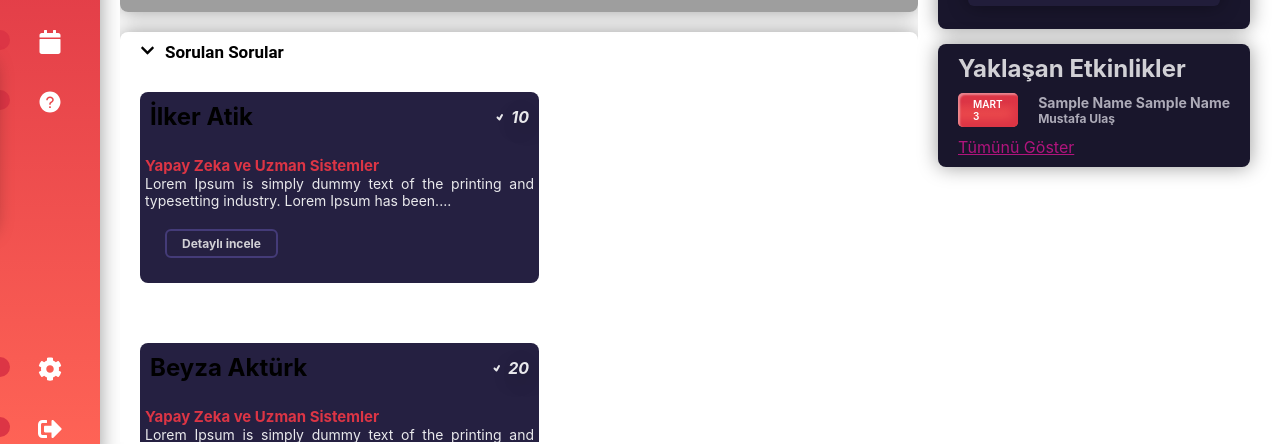
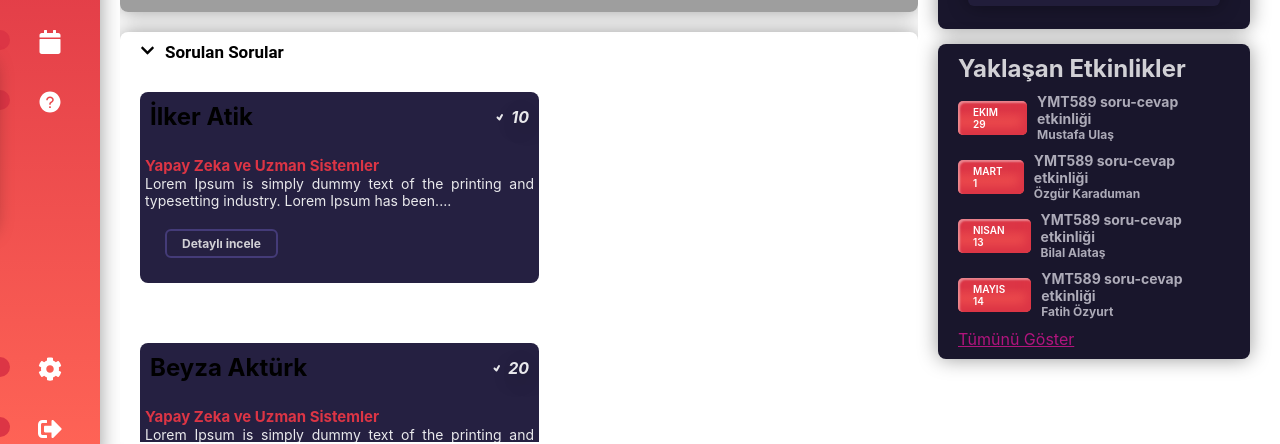
Before and after one commit to Atlantis-Takimi/Atlantis-Frontend, a React (Create React App) app in the folder frontend/: page / in a window 1280 px wide. Shown: the part 338-782 px from the top of the page. Built offline with nearby package versions, Linux system fonts and the light colour scheme; grey boxes are pictures that could not be loaded.

Commit message:
Create event section content

```diff
--- /dev/null
+++ b/frontend/src/Components/MainContainer/Events.jsx
@@ -0,0 +1,8 @@
+const Events = [
+    {id: 1, events_date: 'Ekim 29', events_name: 'YMT589 soru-cevap etkinliği', user_name:'Mustafa Ulaş'},
+    {id: 2, events_date: 'Mart 1', events_name: 'YMT589 soru-cevap etkinliği', user_name:'Özgür Karaduman'},
+    {id: 3, events_date: 'Nisan 13', events_name: 'YMT589 soru-cevap etkinliği', user_name:'Bilal Alataş'},
+    {id: 4, events_date: 'Mayıs 14', events_name: 'YMT589 soru-cevap etkinliği', user_name:'Fatih Özyurt'},
+];
+
+export default Events;
--- a/frontend/src/Components/MainContainer/MainContainer.css
+++ b/frontend/src/Components/MainContainer/MainContainer.css
@@ -285,13 +285,6 @@
     margin: 10px 0;
 }
 
-.mainContainer .right .bottomRightCard .events .eventsImg img {
-    width: 100%;
-    height: 100%;
-    object-fit: cover;
-}
-
-
 .mainContainer .right .bottomRightCard .events .eventsName {
     font-size: 14px;
     color: #adabb8;
--- a/frontend/src/Components/MainContainer/MainRightBottom.jsx
+++ b/frontend/src/Components/MainContainer/MainRightBottom.jsx
@@ -1,4 +1,5 @@
 import React from 'react'
+import Events from './Events'
 
 function MainRightBottom() {
   return (
@@ -8,19 +9,20 @@ function MainRightBottom() {
         {/*<a href='#Etkinlikler'>Tümünü Göster</a>*/}
       </div>
 
-      <div className="events">
-        <div className="eventsImg"></div>
+      {Events &&
+        Events.map((events) => (
+          <div className="events" key={events?.id}>
 
-          <a href="#btn" className="button1 btn">
-            MART <br/>3
-          </a>
+              <a href="#btn" className="button1 btn">
+                {events?.events_date}<br/>{events?.events_day}
+              </a>
 
-          <p className="eventsName">
-            {" "}
-            Sample Name Sample Name<span>Mustafa Ulaş</span>
-          </p>
+              <p className="eventsName">
+                {events?.events_name}<span>{events?.user_name}</span>
+              </p>
 
-      </div>
+          </div>
+      ))}
 
       <div className="bottomName">
         <a href='#Etkinlikler'>Tümünü Göster</a>
```
